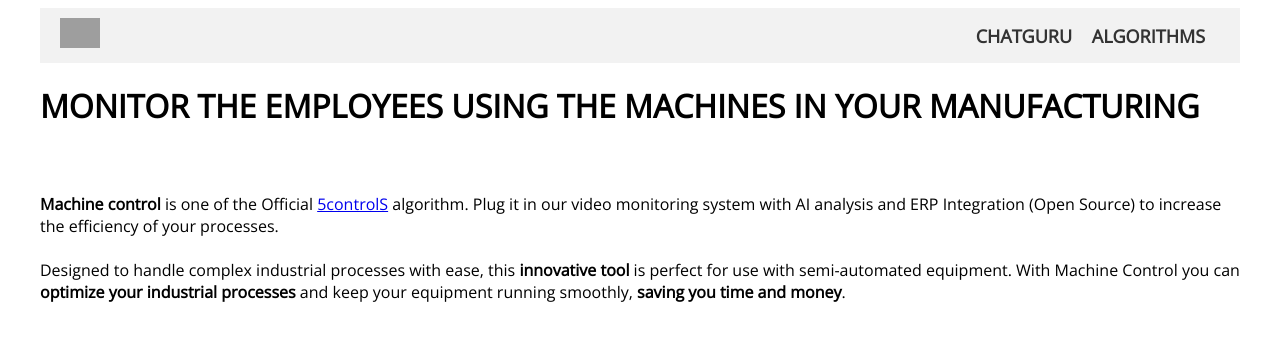
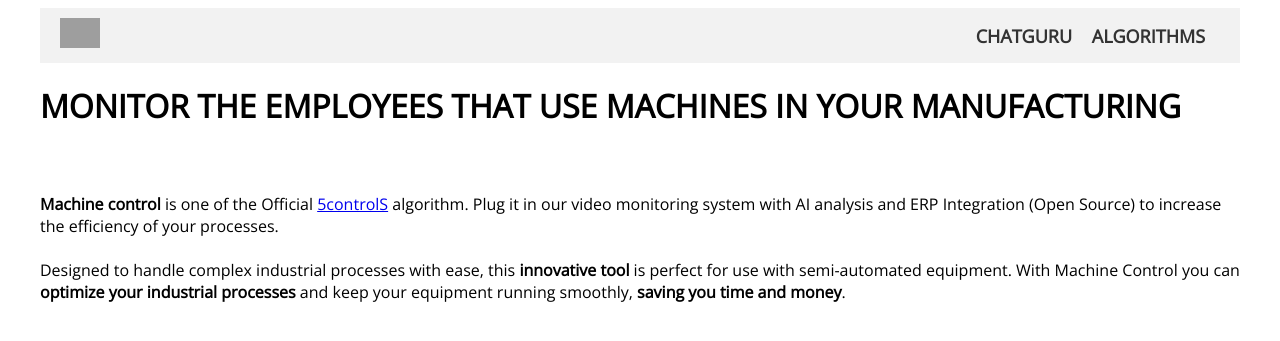
Before and after one commit to 5sControl/5sControl.github.io, a Jekyll site: the page built from employee-monitoring/index.md, in a window 1280 px wide and 900 px high, cut to the strip 0-355 px from the top of the window. Shown: the top 341 px of the strip. Built offline with Jekyll 4.4.1, drawn with Linux system fonts in a browser that asks for light colours; comment, search, counter and statistics services are not loaded; grey boxes are pictures that could not be loaded.

Commit message:
Update index.md

```diff
--- a/employee-monitoring/index.md
+++ b/employee-monitoring/index.md
@@ -3,7 +3,7 @@ layout: default
 title: Employee monitoring & time tracking for manufacturing
 description : Automatically detect when a worker is absent using power of computer vision (CV). Optimize your industrial processes and keep your equipment running smoothly, saving you time and money
 ---
-<h1>MONITOR THE EMPLOYEES USING THE MACHINES IN YOUR MANUFACTURING</h1>
+<h1>MONITOR THE EMPLOYEES THAT USE MACHINES IN YOUR MANUFACTURING</h1>
 <br><br>
 <strong>Machine control</strong> is one of the Official <a href="https://5controls.com/">5controlS</a> algorithm. Plug it in our video monitoring system with AI analysis and ERP Integration (Open Source) to increase the efficiency of your processes.
 <br><br>
```
